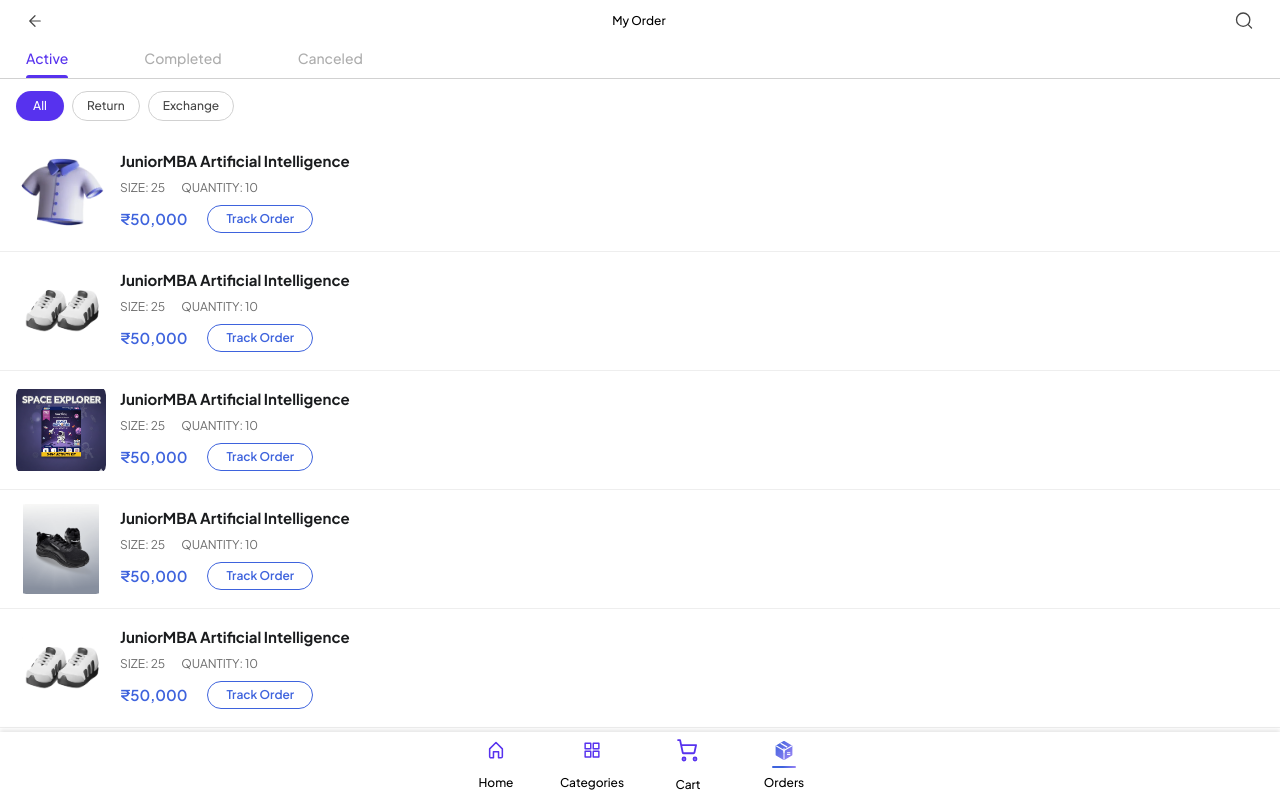
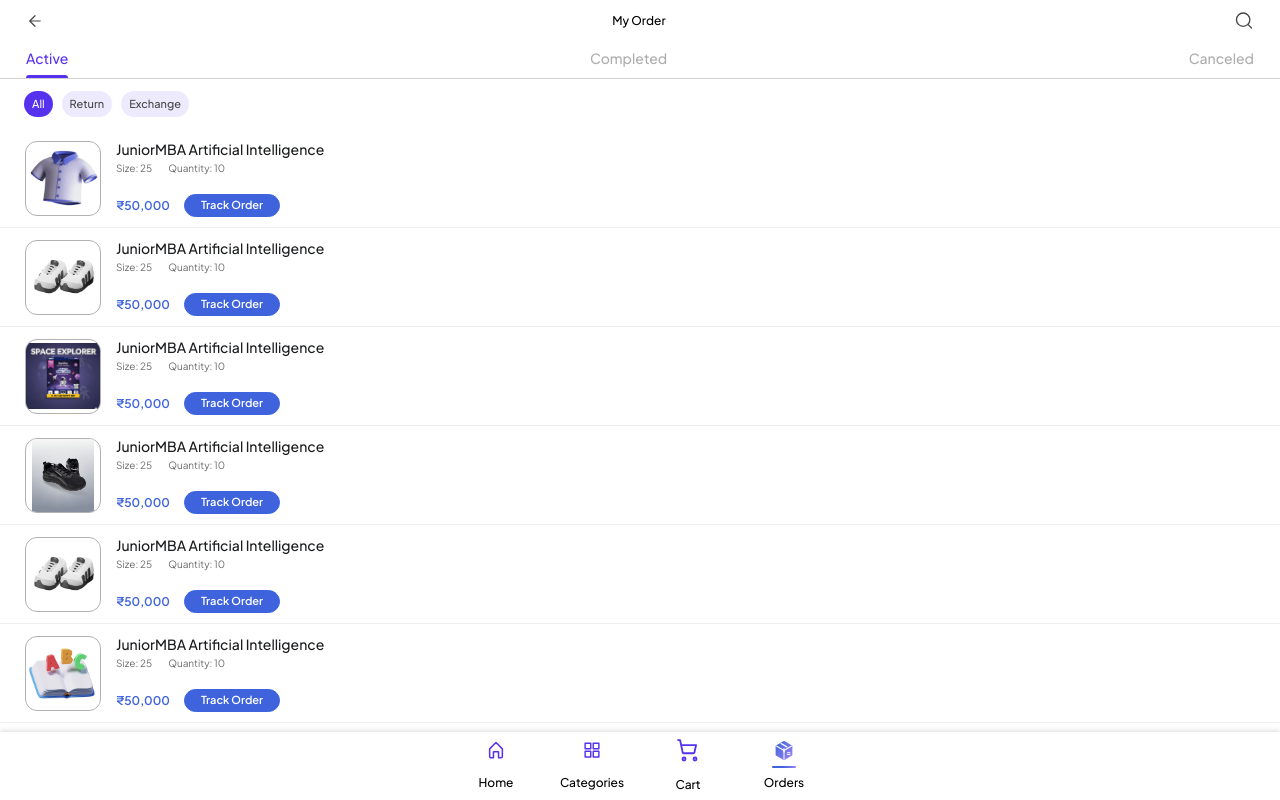
Before and after one commit to shreeram-kaudare-tc/student-kare, an Angular app in the folder student-kare-fe/: page /my-order in a window 1280 px wide. Built offline with nearby package versions, Linux system fonts and the light colour scheme.

Commit message:
order done

```diff
--- a/student-kare-fe/src/app/pages/my-order/my-order.css
+++ b/student-kare-fe/src/app/pages/my-order/my-order.css
@@ -1,8 +1,7 @@
 .track-order-btn {
-  border: 1px solid #3E63DD;
-  height: 28px;
-  padding: 0 18px;
-  font-size: 12px;
+  height: 23px;
+  padding: 0 16px;
+  font-size: 11px;
   border-radius: 99px;
   font-family: 'Plus Jakarta Sans', sans-serif;
   font-weight: 600;
@@ -12,6 +11,9 @@
   justify-content: center;
   flex-shrink: 0;
   transition: all 0.2s ease;
+  background-color: #3E63DD;
+  color: white;
+  border: 1px solid #3E63DD;
 }
 
 .track-order-btn:active {
@@ -19,11 +21,7 @@
 }
 
 .track-order-btn.selected {
-  background-color: #3E63DD;
-  color: white;
-}
-
-.track-order-btn:not(.selected) {
   background-color: transparent;
   color: #3E63DD;
+  border: 1px solid #3E63DD;
 }
--- a/student-kare-fe/src/app/pages/my-order/my-order.html
+++ b/student-kare-fe/src/app/pages/my-order/my-order.html
@@ -29,7 +29,7 @@
       <div class="flex flex-col">
 
         <!-- Tab bar -->
-        <div class="flex bg-white h-[28px] px-[26px] gap-[76px] border-b border-[#D1D1D1]">
+        <div class="flex justify-between bg-white h-[28px] px-[26px] border-b border-[#D1D1D1]">
           @for (tab of tabs; track tab.key) {
           <button (click)="activeTab = tab.key" class="flex flex-col items-center outline-none h-full">
             <div class="flex flex-col items-center w-fit gap-[10px]">
@@ -48,17 +48,14 @@
 
         <div class="h-[12px]"></div>
 
-        <!-- Filter chips -->
-        <div class="flex items-center gap-[8px] px-[16px] h-[30px] overflow-x-auto [scrollbar-width:none] [&::-webkit-scrollbar]:hidden">
+        <!-- Filter chips: Figma h-26, gap-9, px-24 -->
+        <div class="flex items-center gap-[9px] px-[24px] h-[26px] overflow-x-auto [scrollbar-width:none] [&::-webkit-scrollbar]:hidden">
           @for (chip of chips; track chip) {
           <button (click)="activeChip = chip"
-                  class="h-[30px] min-w-[48px] px-[14px] rounded-full text-[12px] font-medium transition-all duration-200 flex-shrink-0 active:scale-95 flex items-center justify-center"
+                  class="h-[26px] px-[8px] py-[4px] rounded-[16px] text-[11px] font-medium transition-all duration-200 flex-shrink-0 active:scale-95 flex items-center justify-center"
                   [class.bg-[#5732EE]]="activeChip === chip"
                   [class.text-white]="activeChip === chip"
-                  [class.shadow-sm]="activeChip === chip"
-                  [class.bg-transparent]="activeChip !== chip"
-                  [class.border]="activeChip !== chip"
-                  [class.border-[#D1D1D1]]="activeChip !== chip"
+                  [class.bg-[#EEEAFD]]="activeChip !== chip"
                   [class.text-[#464646]]="activeChip !== chip">
             {{ chip }}
           </button>
@@ -73,31 +70,31 @@
     <div class="w-full flex flex-col bg-white">
       @for (order of filteredOrders; track order.id; let i = $index) {
 
-      <!-- Order Card -->
-      <div class="flex items-center w-full py-[14px] px-[16px] gap-[14px] bg-white border-b border-[#EEEEEE]">
+      <!-- Order Card: Figma h-99, gap-15, padding 11/25 -->
+      <div class="flex items-center w-full h-[99px] py-[11px] px-[25px] gap-[15px] bg-white border-b border-[#EEEEEE]">
 
-        <!-- Thumbnail -->
-        <div class="self-center flex-shrink-0 w-[90px] h-[90px] rounded-[10px] overflow-hidden flex items-center justify-center">
+        <!-- Thumbnail: Figma 76x75, border 1px #B1B1B1, radius 12 -->
+        <div class="self-center flex-shrink-0 w-[76px] h-[75px] rounded-[12px] border border-[#B1B1B1] overflow-hidden flex items-center justify-center">
           <img [src]="order.image" [alt]="order.name" class="w-full h-full object-contain" />
         </div>
 
-        <!-- Content -->
-        <div class="flex-1 min-w-0 flex flex-col justify-between gap-[8px]">
+        <!-- Content: Figma w-207, gap-21 between top and bottom -->
+        <div class="flex-1 min-w-0 flex flex-col justify-between gap-[21px]">
 
-          <!-- Name -->
-          <h3 class="text-[15px] font-bold text-[#1A1C1E] leading-[1.3] truncate">
-            {{ order.name }}
-          </h3>
-
-          <!-- Size + Quantity -->
-          <div class="flex items-center gap-[16px]">
-            <span class="text-[12px] text-[#6C6C6C] font-normal uppercase">SIZE: <span class="font-normal">{{ order.size }}</span></span>
-            <span class="text-[12px] text-[#6C6C6C] font-normal uppercase">QUANTITY: <span class="font-normal">{{ order.quantity }}</span></span>
+          <!-- Top: Name + Size/Qty -->
+          <div class="flex flex-col gap-[4px]">
+            <h3 class="text-[14px] font-medium text-[#1A1C1E] leading-[20px] truncate">
+              {{ order.name }}
+            </h3>
+            <div class="flex items-center gap-[16px]">
+              <span class="text-[10px] text-[#6C6C6C] font-normal leading-[100%]">Size: {{ order.size }}</span>
+              <span class="text-[10px] text-[#6C6C6C] font-normal leading-[100%]">Quantity: {{ order.quantity }}</span>
+            </div>
           </div>
 
-          <!-- Price + Track Order -->
-          <div class="flex items-center gap-[20px]">
-            <span class="text-[15px] font-semibold text-[#3E63DD]">
+          <!-- Bottom: Price + Track Order -->
+          <div class="flex items-center gap-[14px]">
+            <span class="text-[12px] font-semibold text-[#3E63DD] leading-[18px]">
               ₹{{ order.price | number }}
             </span>
             <button (click)="trackOrder(order)"
```
